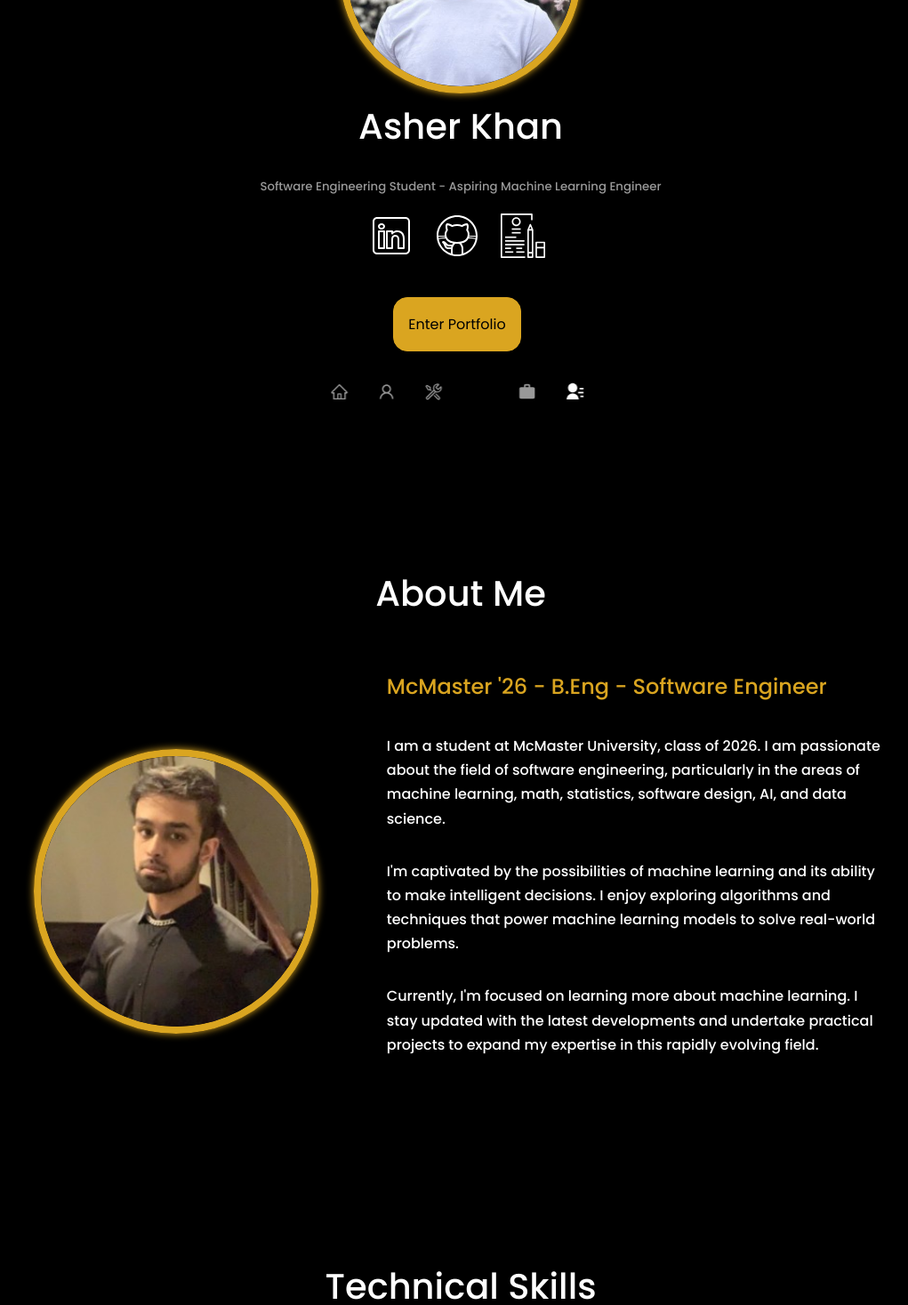
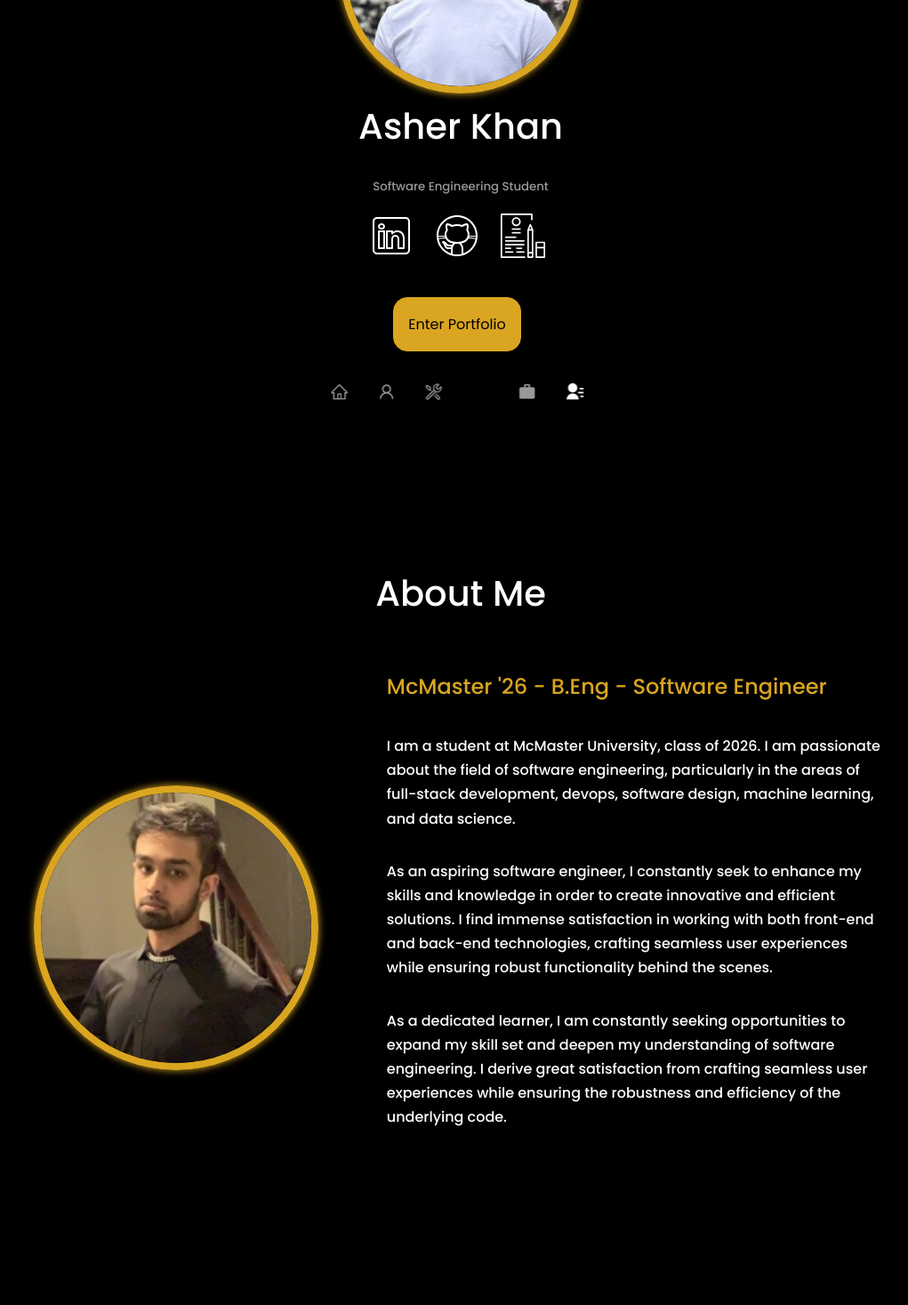
Before and after one commit to asherk7/personal-website, a React (Create React App) app: page / in a window 1280 px wide. Shown: the part 295-1762 px from the top of the page at 89% size, without its empty margins (122-1143 px from the left). Built offline with nearby package versions, Linux system fonts and the light colour scheme; some icons are missing.

Commit message:
updated about section

```diff
--- a/src/components/about/About.js
+++ b/src/components/about/About.js
@@ -12,9 +12,9 @@ const About = () => {
         </div>
         <div className="aboutme">
           <h2>McMaster '26 - B.Eng - Software Engineer</h2>
-          <h4>I am a student at McMaster University, class of 2026. I am passionate about the field of software engineering, particularly in the areas of machine learning, math, statistics, software design, AI, and data science.</h4>
-          <h4>I'm captivated by the possibilities of machine learning and its ability to make intelligent decisions. I enjoy exploring algorithms and techniques that power machine learning models to solve real-world problems.</h4>
-          <h4>Currently, I'm focused on learning more about machine learning. I stay updated with the latest developments and undertake practical projects to expand my expertise in this rapidly evolving field.</h4>
+          <h4>I am a student at McMaster University, class of 2026. I am passionate about the field of software engineering, particularly in the areas of full-stack development, devops, software design, machine learning, and data science.</h4>
+          <h4>As an aspiring software engineer, I constantly seek to enhance my skills and knowledge in order to create innovative and efficient solutions. I find immense satisfaction in working with both front-end and back-end technologies, crafting seamless user experiences while ensuring robust functionality behind the scenes.</h4>
+          <h4>As a dedicated learner, I am constantly seeking opportunities to expand my skill set and deepen my understanding of software engineering. I derive great satisfaction from crafting seamless user experiences while ensuring the robustness and efficiency of the underlying code. </h4>
         </div>
       </div>
     </section>
--- a/src/components/header/Header.js
+++ b/src/components/header/Header.js
@@ -13,7 +13,7 @@ const Header = () => {
           </div>
 
           <h1>Asher Khan</h1>
-          <h5 className="text-light">Software Engineering Student - Aspiring Machine Learning Engineer</h5>
+          <h5 className="text-light">Software Engineering Student</h5>
 
           <HeaderContact />
 
```
